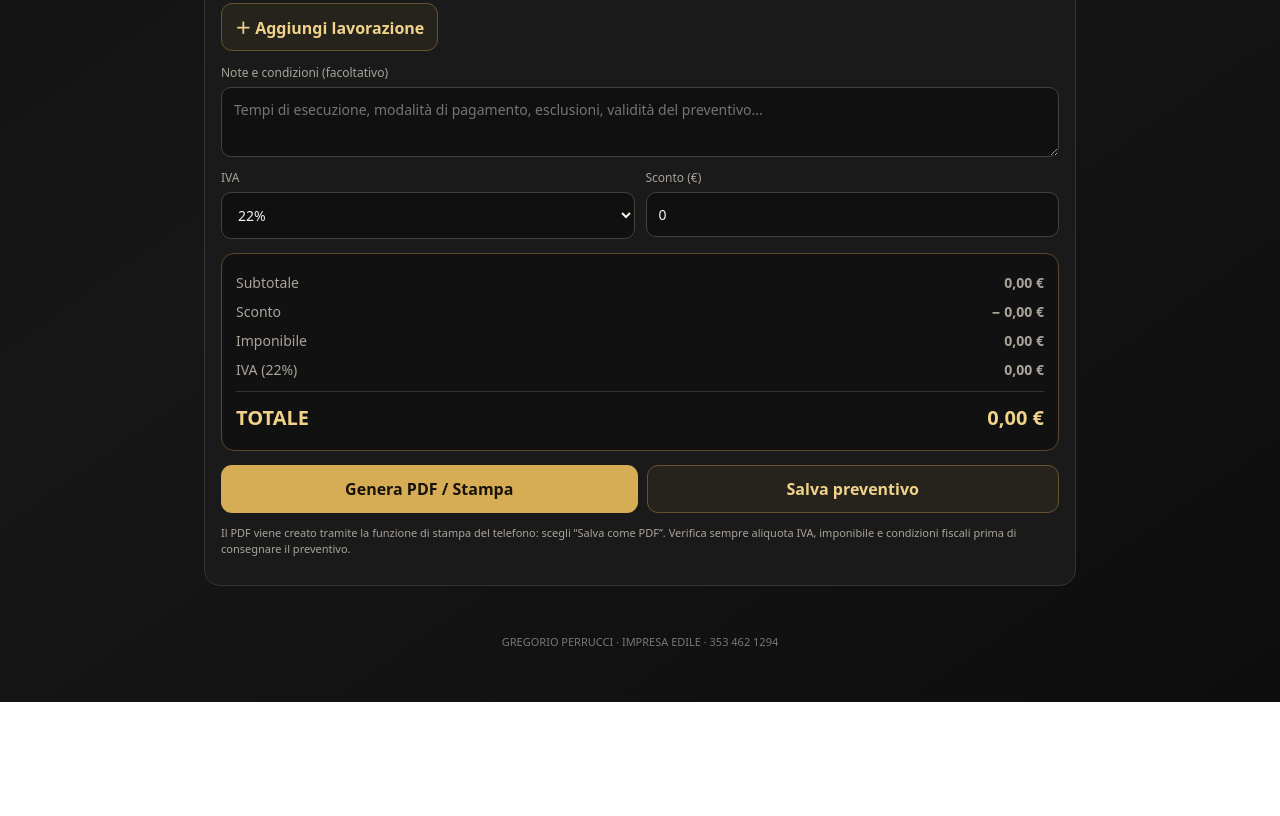
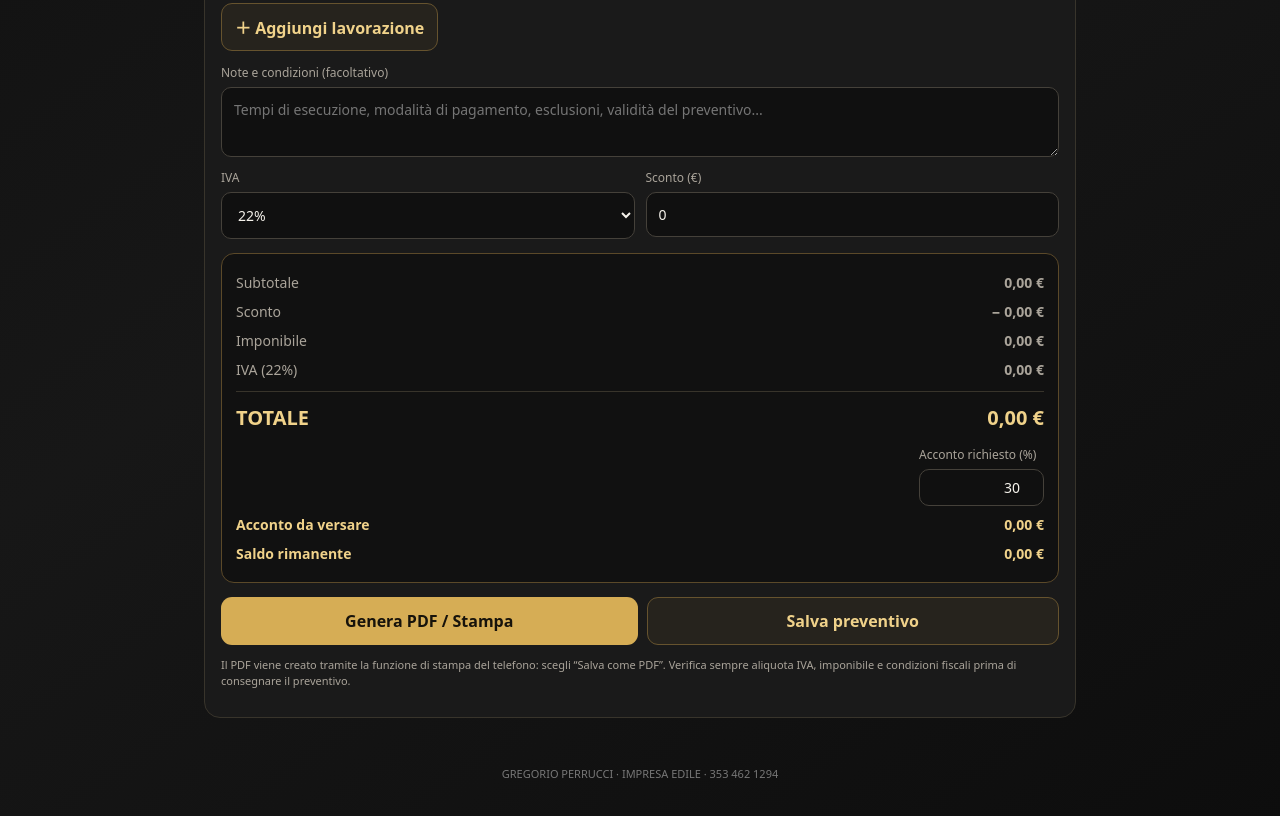
Before and after one commit to folk01/gregorio-perrucci-edile, a plain HTML site: page index.html in a window 1280 px wide. Shown: the part 961-1777 px from the top of the page. Before the commit the page ends 1663 px from the top, so only its background shows below. Drawn offline with Linux system fonts and the light colour scheme.

Commit message:
Add files via upload

```diff
--- a/index.html
+++ b/index.html
@@ -19,7 +19,7 @@ main{max-width:900px;margin:0 auto;padding:18px 14px}.hero{border:1px solid #665
 button{font:inherit;cursor:pointer}.primary{background:var(--gold);color:#17130b;border:0;border-radius:11px;padding:13px 16px;font-weight:800}.secondary{background:#26231d;color:var(--gold2);border:1px solid #66532e;border-radius:11px;padding:11px 13px;font-weight:700}.ghost{background:transparent;color:var(--muted);border:1px solid var(--line);border-radius:10px;padding:9px 12px}.danger{color:#ffaaa2;border-color:#70423e}
 .actions{display:flex;gap:9px;flex-wrap:wrap;margin-top:14px}.actions button{flex:1}
 .item{border:1px solid var(--line);border-radius:12px;padding:12px;margin:10px 0;background:#151515}.itemtop{display:flex;justify-content:space-between;align-items:center;margin-bottom:9px}.itemtop strong{font-size:13px;color:var(--gold2)}.itemgrid{display:grid;grid-template-columns:1fr 1fr 1fr;gap:8px}.itemgrid .field:first-child{grid-column:1/-1}
-.totalbox{background:#111;border:1px solid #5b4929;border-radius:13px;padding:14px;margin-top:14px}.totalrow{display:flex;justify-content:space-between;padding:5px 0;color:var(--muted);font-size:14px}.totalrow.final{border-top:1px solid var(--line);margin-top:7px;padding-top:12px;color:var(--gold2);font-weight:850;font-size:20px}
+.totalbox{background:#111;border:1px solid #5b4929;border-radius:13px;padding:14px;margin-top:14px}.totalrow{display:flex;justify-content:space-between;padding:5px 0;color:var(--muted);font-size:14px}.totalrow.final{border-top:1px solid var(--line);margin-top:7px;padding-top:12px;color:var(--gold2);font-weight:850;font-size:20px}.totalrow.deposit{color:var(--gold2);font-weight:750}.deposit-field{max-width:125px;margin:10px 0 4px auto}.deposit-field input{text-align:right;padding:8px}
 .quote{border:1px solid var(--line);border-radius:12px;padding:13px;margin:10px 0;display:flex;justify-content:space-between;gap:10px;align-items:center}.quote small{color:var(--muted);display:block;margin-top:4px}.quote b{color:var(--gold2)}.empty{text-align:center;color:var(--muted);padding:28px 10px}
 .hidden{display:none!important}.note{color:var(--muted);font-size:11px;line-height:1.5;margin-top:12px}
 footer{text-align:center;color:#777;font-size:11px;padding:18px}
@@ -80,6 +80,9 @@ footer{text-align:center;color:#777;font-size:11px;padding:18px}
  <div class="totalrow"><span>Imponibile</span><b id="taxable">€ 0,00</b></div>
  <div class="totalrow"><span>IVA (<span id="vatLabel">22</span>%)</span><b id="vatAmount">€ 0,00</b></div>
  <div class="totalrow final"><span>TOTALE</span><span id="grandTotal">€ 0,00</span></div>
+ <div class="field deposit-field"><label for="depositPercent">Acconto richiesto (%)</label><input id="depositPercent" type="number" min="0" max="100" step="1" value="30"></div>
+ <div class="totalrow deposit"><span>Acconto da versare</span><b id="depositAmount">€ 0,00</b></div>
+ <div class="totalrow deposit"><span>Saldo rimanente</span><b id="balanceAmount">€ 0,00</b></div>
 </div>
 <div class="actions no-print">
  <button class="primary" id="pdfBtn">Genera PDF / Stampa</button>
@@ -123,15 +126,16 @@ function escapeAttr(s){return String(s).replaceAll('&','&amp;').replaceAll('"','
 function getLines(){return [...document.querySelectorAll('.item')].map(el=>({desc:el.querySelector('.desc').value,qty:Number(el.querySelector('.qty').value)||0,unit:el.querySelector('.unit').value,price:Number(el.querySelector('.price').value)||0}))}
 function totals(){
  const subtotal=getLines().reduce((a,x)=>a+x.qty*x.price,0),discount=Math.min(subtotal,Math.max(0,Number($('discount').value)||0)),taxable=subtotal-discount,vat=taxable*(Number($('vat').value)||0)/100;
- return {subtotal,discount,taxable,vat,total:taxable+vat};
+ const total=taxable+vat,depositPercent=Math.min(100,Math.max(0,Number($('depositPercent').value)||0)),deposit=total*depositPercent/100,balance=total-deposit;
+ return {subtotal,discount,taxable,vat,total,depositPercent,deposit,balance};
 }
 function calculate(){
  const t=totals();document.querySelectorAll('.item').forEach(el=>{const q=Number(el.querySelector('.qty').value)||0,p=Number(el.querySelector('.price').value)||0;el.querySelector('.lineTotal').textContent=euro(q*p)});
- $('subtotal').textContent=euro(t.subtotal);$('discountView').textContent='− '+euro(t.discount);$('taxable').textContent=euro(t.taxable);$('vatAmount').textContent=euro(t.vat);$('grandTotal').textContent=euro(t.total);$('vatLabel').textContent=$('vat').value;
+ $('subtotal').textContent=euro(t.subtotal);$('discountView').textContent='− '+euro(t.discount);$('taxable').textContent=euro(t.taxable);$('vatAmount').textContent=euro(t.vat);$('grandTotal').textContent=euro(t.total);$('vatLabel').textContent=$('vat').value;$('depositAmount').textContent=euro(t.deposit);$('balanceAmount').textContent=euro(t.balance);
 }
 $('addItem').addEventListener('click',()=>addItem());
-$('discount').addEventListener('input',calculate);$('vat').addEventListener('change',calculate);
-function data(){return {id:editingId||String(Date.now()),client:$('client').value,clientPhone:$('clientPhone').value,address:$('address').value,quoteNo:$('quoteNo').value,quoteDate:$('quoteDate').value,notes:$('notes').value,vat:$('vat').value,discount:$('discount').value,lines:getLines(),totals:totals(),savedAt:new Date().toISOString()}}
+$('discount').addEventListener('input',calculate);$('vat').addEventListener('change',calculate);$('depositPercent').addEventListener('input',calculate);
+function data(){return {id:editingId||String(Date.now()),client:$('client').value,clientPhone:$('clientPhone').value,address:$('address').value,quoteNo:$('quoteNo').value,quoteDate:$('quoteDate').value,notes:$('notes').value,vat:$('vat').value,discount:$('discount').value,depositPercent:$('depositPercent').value,lines:getLines(),totals:totals(),savedAt:new Date().toISOString()}}
 function validate(){if(!$('client').value.trim()){alert('Inserisci il nome del cliente.');$('client').focus();return false}if(!getLines().some(x=>x.desc.trim())){alert('Inserisci almeno una lavorazione.');return false}return true}
 function getArchive(){try{return JSON.parse(localStorage.getItem('gp_quotes')||'[]')}catch(e){return []}}
 function setArchive(a){localStorage.setItem('gp_quotes',JSON.stringify(a))}
@@ -144,7 +148,7 @@ function renderArchive(){
 }
 function loadQuote(id){
  const q=getArchive().find(x=>x.id===id);if(!q)return;editingId=q.id;
- $('client').value=q.client||'';$('clientPhone').value=q.clientPhone||'';$('address').value=q.address||'';$('quoteNo').value=q.quoteNo||'';$('quoteDate').value=q.quoteDate||dateToday();$('notes').value=q.notes||'';$('vat').value=q.vat??'22';$('discount').value=q.discount||0;$('items').innerHTML='';itemCounter=0;(q.lines||[]).forEach(x=>addItem(x.desc,x.qty,x.unit,x.price));if(!(q.lines||[]).length)addItem();calculate();switchTab('editor');
+ $('client').value=q.client||'';$('clientPhone').value=q.clientPhone||'';$('address').value=q.address||'';$('quoteNo').value=q.quoteNo||'';$('quoteDate').value=q.quoteDate||dateToday();$('notes').value=q.notes||'';$('vat').value=q.vat??'22';$('discount').value=q.discount||0;$('depositPercent').value=q.depositPercent??30;$('items').innerHTML='';itemCounter=0;(q.lines||[]).forEach(x=>addItem(x.desc,x.qty,x.unit,x.price));if(!(q.lines||[]).length)addItem();calculate();switchTab('editor');
 }
 function switchTab(tab){document.querySelectorAll('.tab').forEach(b=>b.classList.toggle('active',b.dataset.tab===tab));$('editor').classList.toggle('hidden',tab!=='editor');$('archive').classList.toggle('hidden',tab!=='archive');if(tab==='archive')renderArchive()}
 document.querySelectorAll('.tab').forEach(b=>b.addEventListener('click',()=>switchTab(b.dataset.tab)));
```
